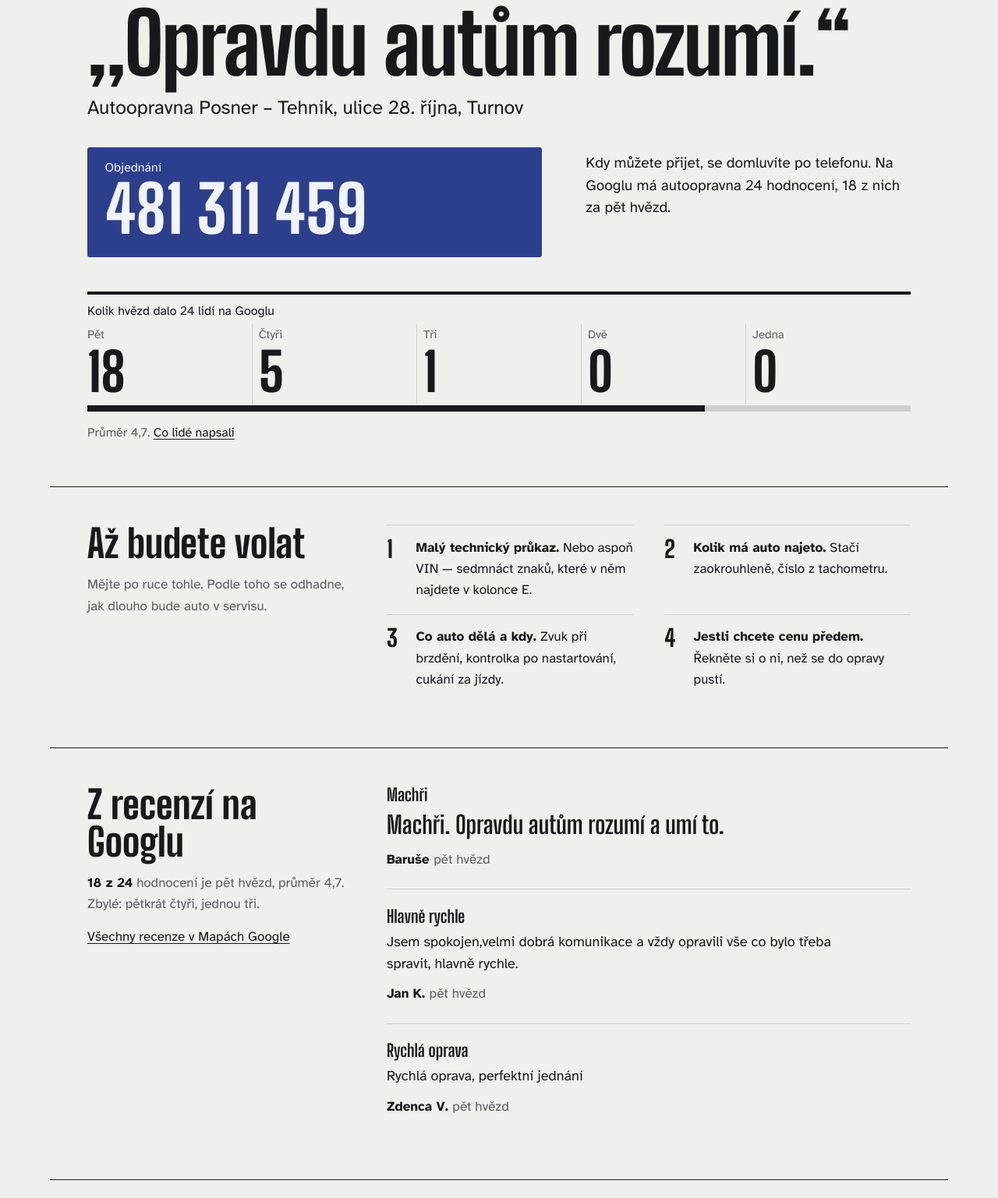
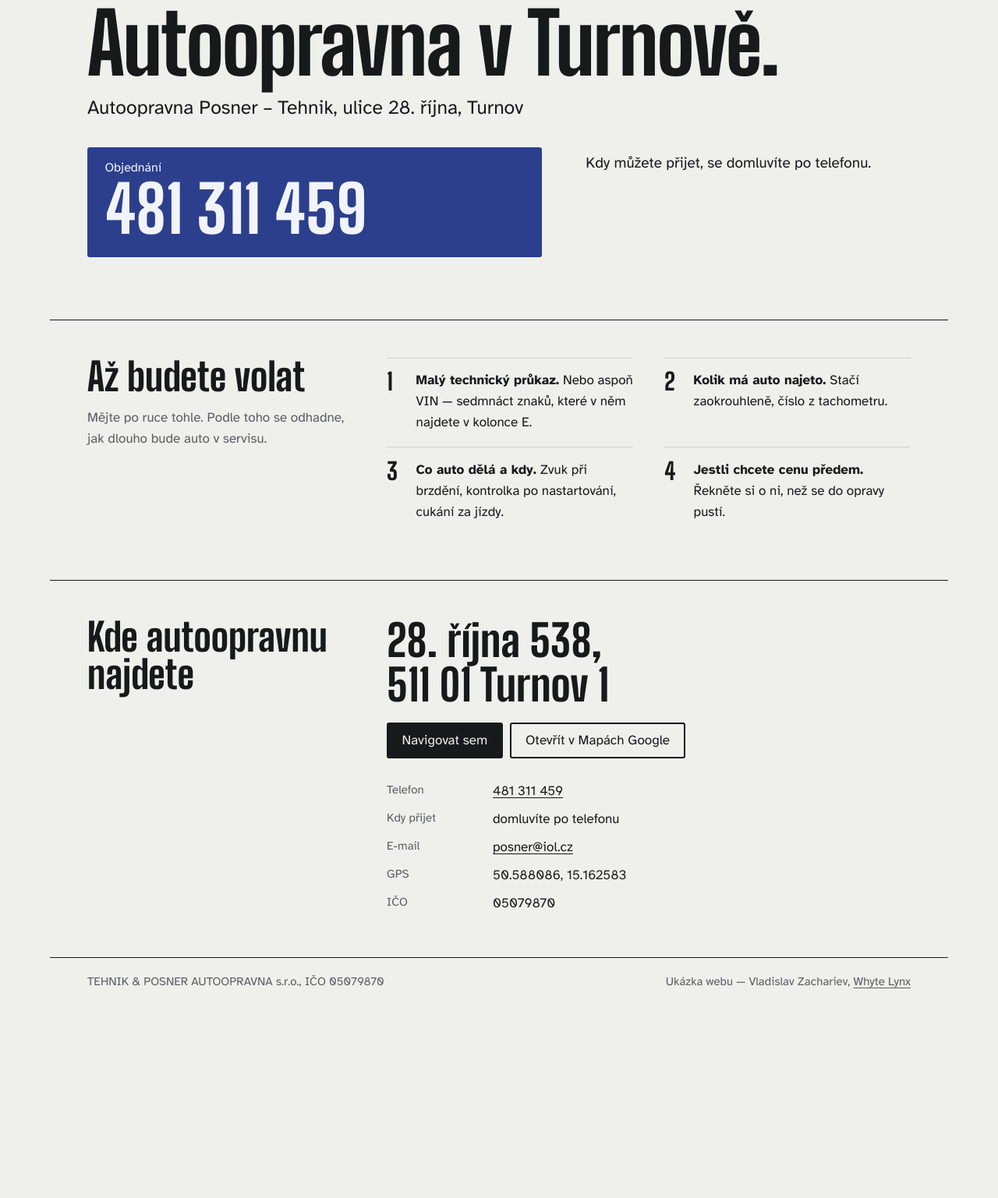
Before and after one commit to vladislavzachariev-oss/autoopravna-posner-tehnik, a plain HTML site: page index.html in a window 1280 px wide. Shown: the part 103-1640 px from the top of the page at 78% size. After the commit the page ends 1399 px from the top, so only its background shows below. Drawn offline with Linux system fonts and the light colour scheme.

Commit message:
Bez recenzí a hvězdiček, jen odkaz na profil na Googlu
- pryč oddíl s recenzemi, souhrny hvězd a hodnocení (i v meta a JSON-LD)
- úvod bez citací a převyprávění zákazníků
- patička: Ukázka webu — Vladislav Zachariev, Whyte Lynx

Co-Authored-By: Claude Opus 5.5 <noreply@anthropic.com>
Claude-Session: https://claude.ai/code/session_01QBGuzgRHxU95mt4rDbrAV6

```diff
--- a/index.html
+++ b/index.html
@@ -4,10 +4,10 @@
 <meta charset="utf-8">
 <meta name="viewport" content="width=device-width, initial-scale=1">
 <title>Autoservis Turnov, 28. října 538 | Autoopravna Posner – Tehnik</title>
-<meta name="description" content="Autoopravna Posner – Tehnik, 28. října 538, Turnov 1. Objednání na čísle 481 311 459. Na Googlu 24 hodnocení, průměr 4,7.">
+<meta name="description" content="Autoopravna Posner – Tehnik, 28. října 538, Turnov 1. Objednání na čísle 481 311 459.">
 <meta property="og:type" content="website">
 <meta property="og:locale" content="cs_CZ">
-<meta property="og:title" content="Autoopravna Posner – Tehnik — Opravdu autům rozumí.">
+<meta property="og:title" content="Autoopravna Posner – Tehnik — Autoopravna v Turnově.">
 <meta property="og:description" content="28. října 538, Turnov 1. Objednání na 481 311 459.">
 <meta property="og:url" content="https://vladislavzachariev-oss.github.io/autoopravna-posner-tehnik/">
 <meta property="og:image" content="https://vladislavzachariev-oss.github.io/autoopravna-posner-tehnik/og.png">
@@ -115,8 +115,7 @@ a:hover{text-decoration-thickness:2px}
   "identifier": {"@type": "PropertyValue", "propertyID": "IČO", "value": "05079870"},
   "address": {"@type": "PostalAddress", "streetAddress": "28. října 538", "postalCode": "511 01", "addressLocality": "Turnov 1", "addressCountry": "CZ"},
   "geo": {"@type": "GeoCoordinates", "latitude": 50.588086, "longitude": 15.162583},
-  "hasMap": "https://www.google.com/maps/place/Autoopravna+Posner+-Tehnik/data=!4m7!3m6!1s0x470eb397989ea53d:0x613751cc81b5a5e3!8m2!3d50.5880862!4d15.1625833!16s%2Fg%2F1tsbkvqk!19sChIJPaWemJezDkcR46W1gcxRN2E",
-  "aggregateRating": {"@type": "AggregateRating", "ratingValue": "4.7", "bestRating": "5", "worstRating": "1", "ratingCount": "24"}
+  "hasMap": "https://www.google.com/maps/place/Autoopravna+Posner+-Tehnik/data=!4m7!3m6!1s0x470eb397989ea53d:0x613751cc81b5a5e3!8m2!3d50.5880862!4d15.1625833!16s%2Fg%2F1tsbkvqk!19sChIJPaWemJezDkcR46W1gcxRN2E"
 }
 </script>
 </head>
@@ -130,22 +129,15 @@ a:hover{text-decoration-thickness:2px}
 <main>
 
 <section class="hero frame" aria-labelledby="titulek">
-  <h1 id="titulek">„Opravdu autům rozumí.“<span class="sub">Autoopravna Posner – Tehnik, ulice 28. října, Turnov</span></h1>
+  <h1 id="titulek">Autoopravna v&nbsp;Turnově.<span class="sub">Autoopravna Posner – Tehnik, ulice 28. října, Turnov</span></h1>
 
-  <p class="lead">Kdy můžete přijet, se domluvíte po telefonu. Na Googlu má autoopravna 24 hodnocení, 18 z&nbsp;nich za pět hvězd.</p>
+  <p class="lead">Kdy můžete přijet, se domluvíte po telefonu.</p>
 
   <a class="phone" href="tel:+420481311459">
     <span class="phone-label">Objednání</span>
     <span class="phone-num">481 311 459</span>
   </a>
 
-  <div class="stars">
-    <h2>Kolik hvězd dalo 24&nbsp;lidí na Googlu</h2>
-    <table class="dist"><thead><tr><th scope="col">Pět</th><th scope="col">Čtyři</th><th scope="col">Tři</th><th scope="col">Dvě</th><th scope="col">Jedna</th></tr></thead>
-      <tbody><tr><td>18</td><td>5</td><td>1</td><td>0</td><td>0</td></tr></tbody></table>
-    <div class="bar" aria-hidden="true"><i style="flex:18"></i><i style="flex:6"></i></div>
-    <p class="note">Průměr 4,7. <a href="#recenze">Co lidé napsali</a></p>
-  </div>
 </section>
 
 <section class="band frame" aria-labelledby="rict">
@@ -166,32 +158,6 @@ a:hover{text-decoration-thickness:2px}
   </div>
 </section>
 
-<section class="band frame" id="recenze" aria-labelledby="recenze-h">
-  <div class="split">
-    <div class="aside">
-      <h2 id="recenze-h">Z&nbsp;recenzí na Googlu</h2>
-      <p><strong>18 z&nbsp;24</strong> hodnocení je pět hvězd, průměr 4,7. Zbylé: pětkrát čtyři, jednou tři.</p>
-      <p><a href="https://www.google.com/maps/place/Autoopravna+Posner+-Tehnik/data=!4m7!3m6!1s0x470eb397989ea53d:0x613751cc81b5a5e3!8m2!3d50.5880862!4d15.1625833!16s%2Fg%2F1tsbkvqk!19sChIJPaWemJezDkcR46W1gcxRN2E" target="_blank" rel="noopener">Všechny recenze v&nbsp;Mapách Google</a></p>
-    </div>
-    <div class="quotes">
-      <figure class="q lead-q">
-        <p class="when">Machři</p>
-        <blockquote>Machři. Opravdu autům rozumí a&nbsp;umí to.</blockquote>
-        <figcaption>Baruše <span>pět hvězd</span></figcaption>
-      </figure>
-      <figure class="q">
-        <p class="when">Hlavně rychle</p>
-        <blockquote>Jsem spokojen,velmi dobrá komunikace a&nbsp;vždy opravili vše co bylo třeba spravit, hlavně rychle.</blockquote>
-        <figcaption>Jan K. <span>pět hvězd</span></figcaption>
-      </figure>
-      <figure class="q">
-        <p class="when">Rychlá oprava</p>
-        <blockquote>Rychlá oprava, perfektní jednání</blockquote>
-        <figcaption>Zdenca V. <span>pět hvězd</span></figcaption>
-      </figure>
-    </div>
-  </div>
-</section>
 
 <section class="band frame" aria-labelledby="kde">
   <div class="split">
@@ -217,7 +183,7 @@ a:hover{text-decoration-thickness:2px}
 
 <footer class="foot frame">
   <p>TEHNIK &amp; POSNER AUTOOPRAVNA s.r.o., IČO 05079870</p>
-  <p>Ukázka webu — Vladislav Zachariev</p>
+  <p>Ukázka webu — Vladislav Zachariev, <a href="https://whytelynx.cz">Whyte Lynx</a></p>
 </footer>
 
 <!-- Cloudflare Web Analytics --><script type='module' src='https://static.cloudflareinsights.com/beacon.min.js' data-cf-beacon='{"token": "5ae95e24cc924a0e84e28a82659ff3dc"}'></script><!-- End Cloudflare Web Analytics -->
```
